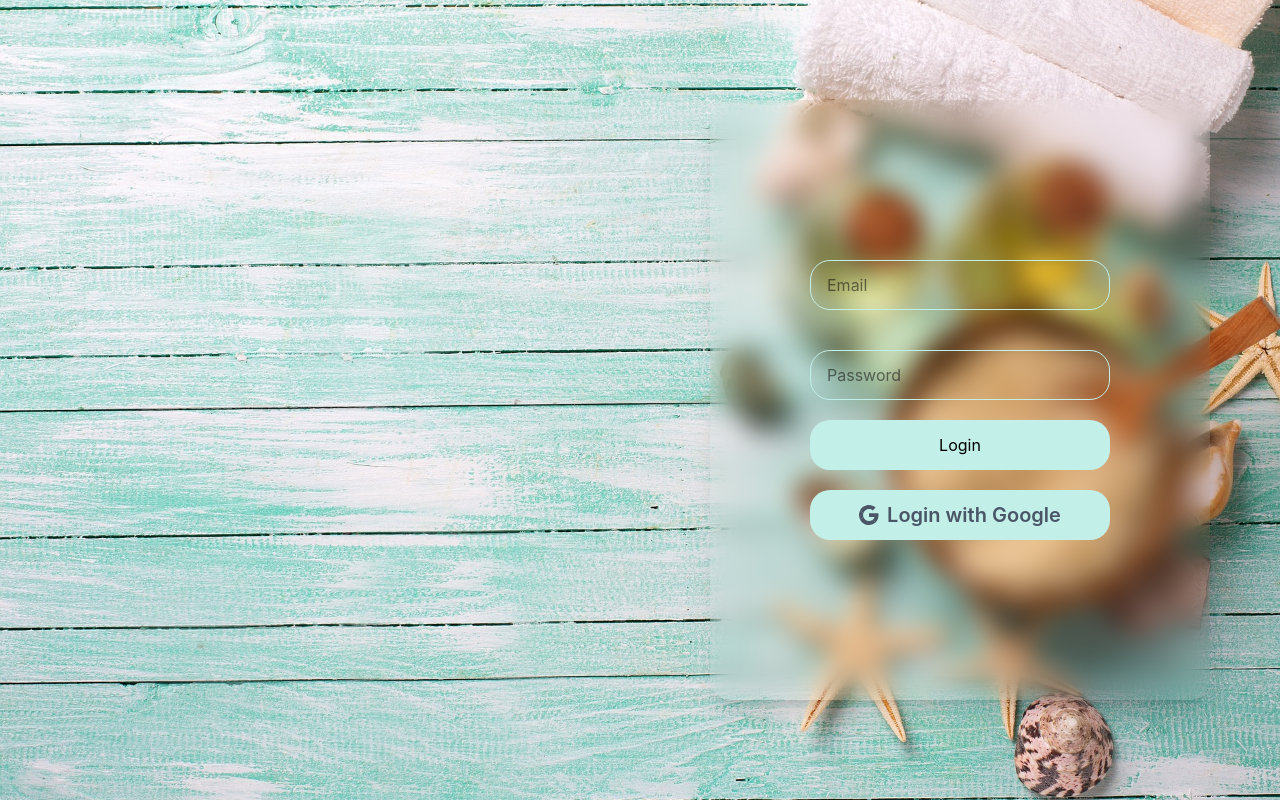
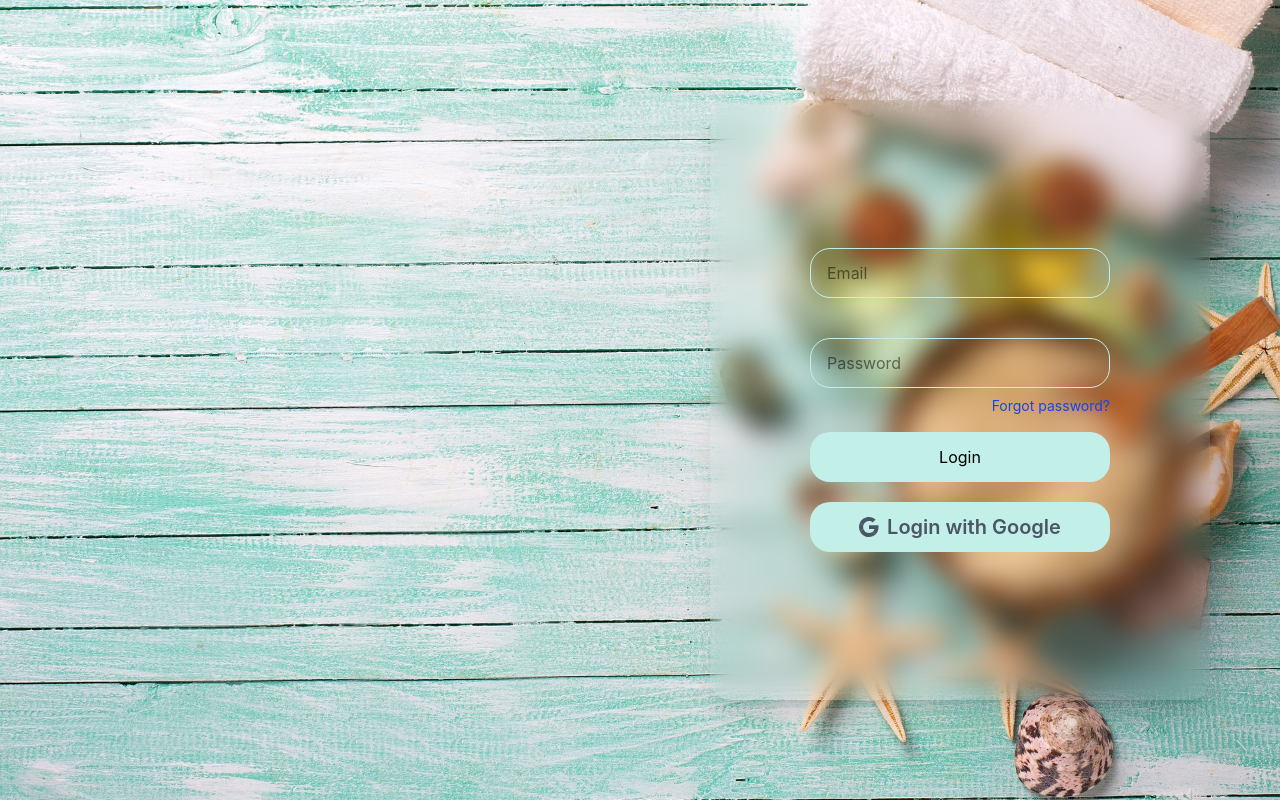
Before and after one commit to nethmikulasooriya/MERN-frontend, a React app: page /login in a window 1280 px wide. Built offline with nearby package versions, Linux system fonts and the light colour scheme; the HTML template or start-up script is replaced by a standard one.

Commit message:
feat: add "Forgot password?" link to LoginPage for password recovery

```diff
--- a/src/pages/login.jsx
+++ b/src/pages/login.jsx
@@ -1,7 +1,7 @@
 import { useState } from "react";
 import axios from "axios";
 import toast from "react-hot-toast";
-import { useLocation, useNavigate } from "react-router-dom";
+import { Link, useLocation, useNavigate } from "react-router-dom";
 import { GrGoogle } from "react-icons/gr";
 import { useGoogleLogin } from "@react-oauth/google";
 
@@ -104,6 +104,12 @@ export default function LoginPage() {
             value={password}
             className="w-75 h-12.5 px-4 border border-[#c3efe9] rounded-[20px] my-5 outline-none"
           />
+          <Link
+            className="w-75 -mt-3 mb-4 text-right text-sm text-blue-700 hover:underline"
+            to="/forget"
+          >
+            Forgot password?
+          </Link>
           <button
             type="submit"
             disabled={isLoading}
```
